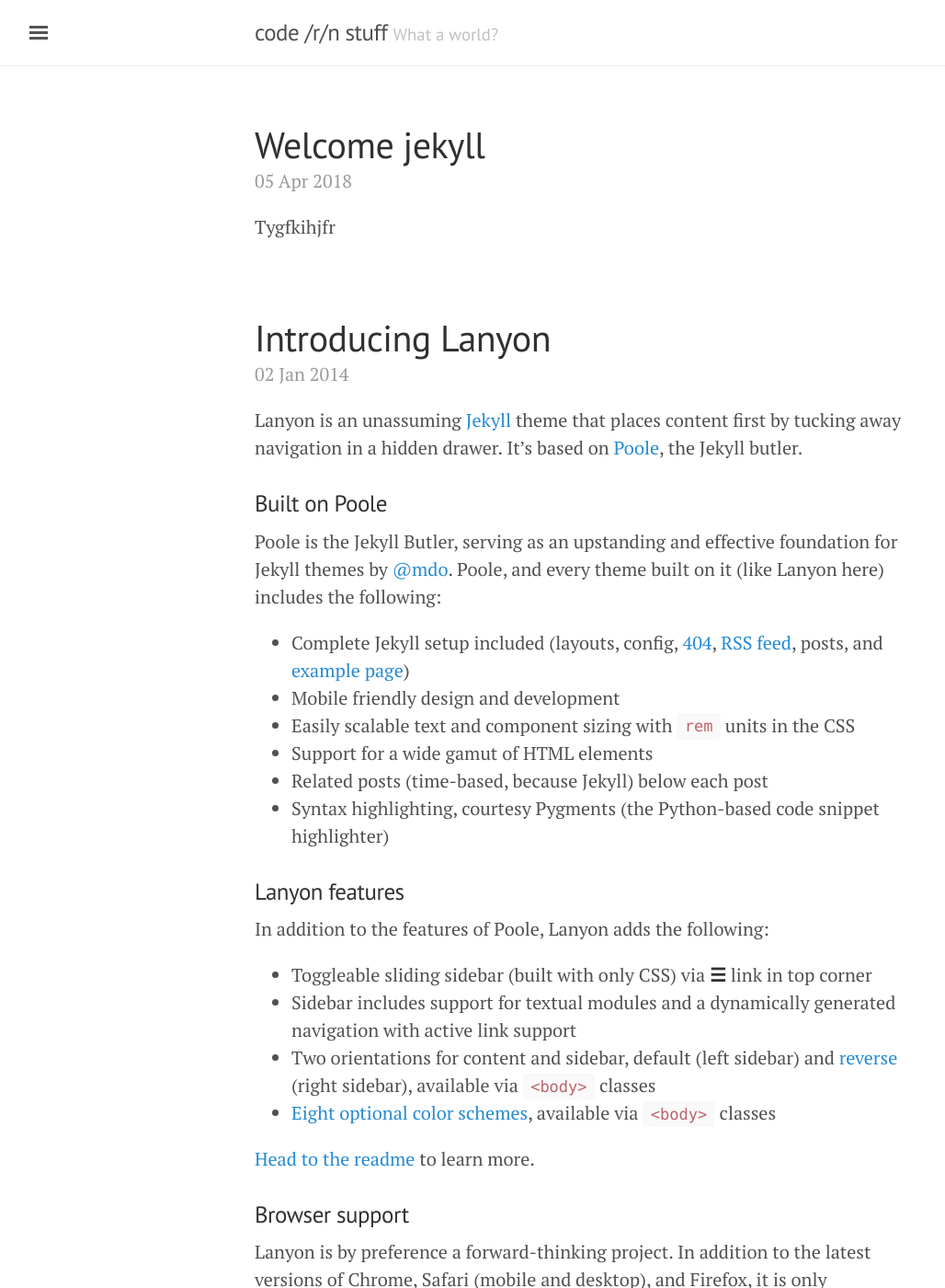
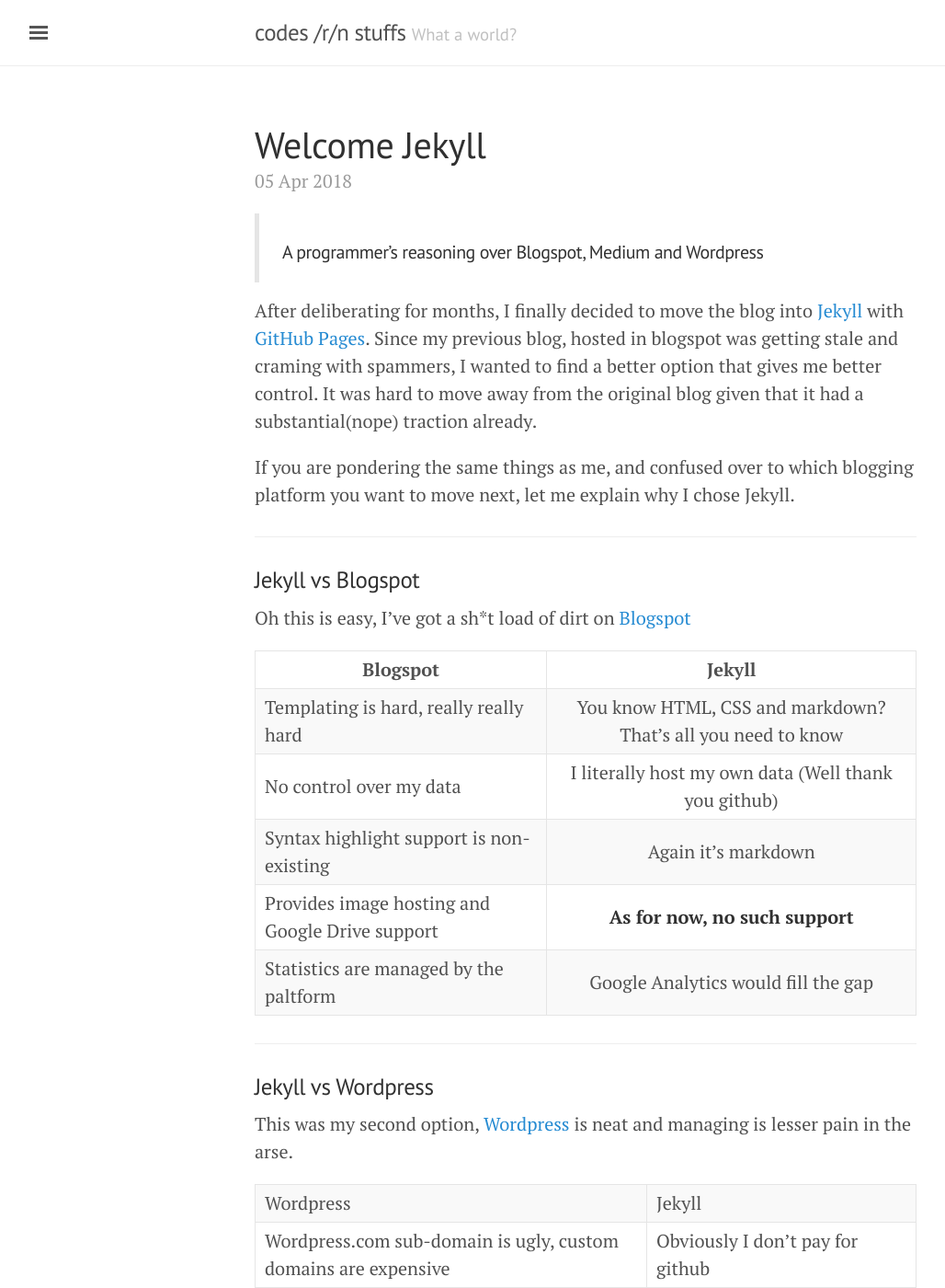
Before and after one commit to ManZzup/blog, a Jekyll site: the page built from index.html, in a window 1280 px wide and 1400 px high. Shown: the whole window at 92% size, without its empty margins (3-1031 px from the left). Built offline with Jekyll 4.4.1, drawn with Linux system fonts in a browser that asks for light colours; the list of posts is cut into pages by our own code; some of the changed text lies outside the part shown.

Commit message:
First blog post

```diff
--- a/_config.yml
+++ b/_config.yml
@@ -5,7 +5,7 @@
 # relative_permalinks: true
 
 # Setup
-title:               code /r/n stuff
+title:               codes /r/n stuffs
 tagline:             'What a world?'
 description:         'Drinks coffee and makes things happen'
 url:                 http://manujiththecoder.me
--- a/_layouts/default.html
+++ b/_layouts/default.html
@@ -43,5 +43,9 @@
         }, false);
       })(document);
     </script>
+
+    {% if jekyll.environment == 'production' %}
+    {% include analytics.html %}
+    {% endif %}
   </body>
 </html>
--- a/_posts/2013-12-31-whats-jekyll.md
+++ /dev/null
@@ -1,12 +0,0 @@
----
-layout: post
-title: What's Jekyll?
----
-
-[Jekyll](http://jekyllrb.com) is a static site generator, an open-source tool for creating simple yet powerful websites of all shapes and sizes. From [the project's readme](https://github.com/mojombo/jekyll/blob/master/README.markdown):
-
-  > Jekyll is a simple, blog aware, static site generator. It takes a template directory [...] and spits out a complete, static website suitable for serving with Apache or your favorite web server. This is also the engine behind GitHub Pages, which you can use to host your project’s page or blog right here from GitHub.
-
-It's an immensely useful tool and one we encourage you to use here with Lanyon.
-
-Find out more by [visiting the project on GitHub](https://github.com/mojombo/jekyll).
--- a/_posts/2014-01-01-example-content.md
+++ /dev/null
@@ -1,122 +0,0 @@
----
-layout: post
-title: Example content
----
-
-
-<div class="message">
-  Howdy! This is an example blog post that shows several types of HTML content supported in this theme.
-</div>
-
-Cum sociis natoque penatibus et magnis <a href="#">dis parturient montes</a>, nascetur ridiculus mus. *Aenean eu leo quam.* Pellentesque ornare sem lacinia quam venenatis vestibulum. Sed posuere consectetur est at lobortis. Cras mattis consectetur purus sit amet fermentum.
-
-> Curabitur blandit tempus porttitor. Nullam quis risus eget urna mollis ornare vel eu leo. Nullam id dolor id nibh ultricies vehicula ut id elit.
-
-Etiam porta **sem malesuada magna** mollis euismod. Cras mattis consectetur purus sit amet fermentum. Aenean lacinia bibendum nulla sed consectetur.
-
-## Inline HTML elements
-
-HTML defines a long list of available inline tags, a complete list of which can be found on the [Mozilla Developer Network](https://developer.mozilla.org/en-US/docs/Web/HTML/Element).
-
-- **To bold text**, use `<strong>`.
-- *To italicize text*, use `<em>`.
-- Abbreviations, like <abbr title="HyperText Markup Langage">HTML</abbr> should use `<abbr>`, with an optional `title` attribute for the full phrase.
-- Citations, like <cite>&mdash; Mark otto</cite>, should use `<cite>`.
-- <del>Deleted</del> text should use `<del>` and <ins>inserted</ins> text should use `<ins>`.
-- Superscript <sup>text</sup> uses `<sup>` and subscript <sub>text</sub> uses `<sub>`.
-
-Most of these elements are styled by browsers with few modifications on our part.
-
-## Heading
-
-Vivamus sagittis lacus vel augue rutrum faucibus dolor auctor. Duis mollis, est non commodo luctus, nisi erat porttitor ligula, eget lacinia odio sem nec elit. Morbi leo risus, porta ac consectetur ac, vestibulum at eros.
-
-### Code
-
-Cum sociis natoque penatibus et magnis dis `code element` montes, nascetur ridiculus mus.
-
-{% highlight js %}
-// Example can be run directly in your JavaScript console
-
-// Create a function that takes two arguments and returns the sum of those arguments
-var adder = new Function("a", "b", "return a + b");
-
-// Call the function
-adder(2, 6);
-// > 8
-{% endhighlight %}
-
-Aenean lacinia bibendum nulla sed consectetur. Etiam porta sem malesuada magna mollis euismod. Fusce dapibus, tellus ac cursus commodo, tortor mauris condimentum nibh, ut fermentum massa.
-
-### Lists
-
-Cum sociis natoque penatibus et magnis dis parturient montes, nascetur ridiculus mus. Aenean lacinia bibendum nulla sed consectetur. Etiam porta sem malesuada magna mollis euismod. Fusce dapibus, tellus ac cursus commodo, tortor mauris condimentum nibh, ut fermentum massa justo sit amet risus.
-
-* Praesent commodo cursus magna, vel scelerisque nisl consectetur et.
-* Donec id elit non mi porta gravida at eget metus.
-* Nulla vitae elit libero, a pharetra augue.
-
-Donec ullamcorper nulla non metus auctor fringilla. Nulla vitae elit libero, a pharetra augue.
-
-1. Vestibulum id ligula porta felis euismod semper.
-2. Cum sociis natoque penatibus et magnis dis parturient montes, nascetur ridiculus mus.
-3. Maecenas sed diam eget risus varius blandit sit amet non magna.
-
-Cras mattis consectetur purus sit amet fermentum. Sed posuere consectetur est at lobortis.
-
-<dl>
-  <dt>HyperText Markup Language (HTML)</dt>
-  <dd>The language used to describe and define the content of a Web page</dd>
-
-  <dt>Cascading Style Sheets (CSS)</dt>
-  <dd>Used to describe the appearance of Web content</dd>
-
-  <dt>JavaScript (JS)</dt>
-  <dd>The programming language used to build advanced Web sites and applications</dd>
-</dl>
-
-Integer posuere erat a ante venenatis dapibus posuere velit aliquet. Morbi leo risus, porta ac consectetur ac, vestibulum at eros. Nullam quis risus eget urna mollis ornare vel eu leo.
-
-### Tables
-
-Aenean lacinia bibendum nulla sed consectetur. Lorem ipsum dolor sit amet, consectetur adipiscing elit.
-
-<table>
-  <thead>
-    <tr>
-      <th>Name</th>
-      <th>Upvotes</th>
-      <th>Downvotes</th>
-    </tr>
-  </thead>
-  <tfoot>
-    <tr>
-      <td>Totals</td>
-      <td>21</td>
-      <td>23</td>
-    </tr>
-  </tfoot>
-  <tbody>
-    <tr>
-      <td>Alice</td>
-      <td>10</td>
-      <td>11</td>
-    </tr>
-    <tr>
-      <td>Bob</td>
-      <td>4</td>
-      <td>3</td>
-    </tr>
-    <tr>
-      <td>Charlie</td>
-      <td>7</td>
-      <td>9</td>
-    </tr>
-  </tbody>
-</table>
-
-Nullam id dolor id nibh ultricies vehicula ut id elit. Sed posuere consectetur est at lobortis. Nullam quis risus eget urna mollis ornare vel eu leo.
-
------
-
-Want to see something else added? <a href="https://github.com/poole/poole/issues/new">Open an issue.</a>
--- a/_posts/2014-01-02-introducing-lanyon.md
+++ /dev/null
@@ -1,38 +0,0 @@
----
-layout: post
-title: Introducing Lanyon
----
-
-Lanyon is an unassuming [Jekyll](http://jekyllrb.com) theme that places content first by tucking away navigation in a hidden drawer. It's based on [Poole](http://getpoole.com), the Jekyll butler.
-
-### Built on Poole
-
-Poole is the Jekyll Butler, serving as an upstanding and effective foundation for Jekyll themes by [@mdo](https://twitter.com/mdo). Poole, and every theme built on it (like Lanyon here) includes the following:
-
-* Complete Jekyll setup included (layouts, config, [404](/404), [RSS feed](/atom.xml), posts, and [example page](/about))
-* Mobile friendly design and development
-* Easily scalable text and component sizing with `rem` units in the CSS
-* Support for a wide gamut of HTML elements
-* Related posts (time-based, because Jekyll) below each post
-* Syntax highlighting, courtesy Pygments (the Python-based code snippet highlighter)
-
-### Lanyon features
-
-In addition to the features of Poole, Lanyon adds the following:
-
-* Toggleable sliding sidebar (built with only CSS) via **☰** link in top corner
-* Sidebar includes support for textual modules and a dynamically generated navigation with active link support
-* Two orientations for content and sidebar, default (left sidebar) and [reverse](https://github.com/poole/lanyon#reverse-layout) (right sidebar), available via `<body>` classes
-* [Eight optional color schemes](https://github.com/poole/lanyon#themes), available via `<body>` classes
-
-[Head to the readme](https://github.com/poole/lanyon#readme) to learn more.
-
-### Browser support
-
-Lanyon is by preference a forward-thinking project. In addition to the latest versions of Chrome, Safari (mobile and desktop), and Firefox, it is only compatible with Internet Explorer 9 and above.
-
-### Download
-
-Lanyon is developed on and hosted with GitHub. Head to the <a href="https://github.com/poole/lanyon">GitHub repository</a> for downloads, bug reports, and features requests.
-
-Thanks!
--- a/_posts/2018-04-05-welcome-jekyll.md
+++ b/_posts/2018-04-05-welcome-jekyll.md
@@ -1,6 +1,57 @@
 ---
 layout: post
-title: Welcome jekyll
+title: Welcome Jekyll
 ---
 
-Tygfkihjfr
+> #### A programmer's reasoning over Blogspot, Medium and Wordpress
+
+After deliberating for months, I finally decided to move the blog into [Jekyll](https://github.com/jekyll/jekyll) with [GitHub Pages](https://pages.github.com/). Since my previous blog, hosted in blogspot was getting stale and craming with spammers, I wanted to find a better option that gives me better control. It was hard to move away from the original blog given that it had a substantial(nope) traction already.
+
+If you are pondering the same things as me, and confused over to which blogging platform you want to move next, let me explain why I chose Jekyll.
+
+------------------
+
+### Jekyll vs Blogspot
+
+Oh this is easy, I've got a sh*t load of dirt on [Blogspot](http://blogspot.com)
+
+| Blogspot        | Jekyll           |
+| ------------- |:-------------:|
+| Templating is hard, really really hard      | You know HTML, CSS and markdown? That's all you need to know |
+| No control over my data      | I literally host my own data (Well thank you github)      |
+| Syntax highlight support is non-existing | Again it's markdown      |
+| Provides image hosting and Google Drive support | **As for now, no such support** |
+| Statistics are managed by the paltform | Google Analytics would fill the gap |
+
+-------------------
+
+### Jekyll vs Wordpress
+
+This was my second option, [Wordpress](https://wordpress.com) is neat and managing is lesser pain in the arse.
+
+| Wordpress | Jekyll |
+| Wordpress.com sub-domain is ugly, custom domains are expensive | Obviously I don't pay for github |
+| External hosting is also expensive | Not expensive
+| Platform is bulky, I just need a simple text editor with syntax highlighting | You get that and no more |
+| Provides a easy access CMS dashboard | **All I get is a text-editor for managing content** |
+| Images *sigh* | **No Image hosting** |
+
+--------------------
+
+### Jekyll vs Medium
+
+Honestly, I only touched [Medium](https://medium.com/) to see what's the hype about it. The platform is beautiful and easy but repuslsively restricting.
+
+| Medium | Jekyll |
+| Restricted AF | Nada- No restrictions |
+| Can't use custom domains | Can, obviously |
+| More exposure, I think | **Ain't nobody coming to check this organically** |
+
+--------------------
+
+Makes sense now I guess for my selection. In summary what lacks in Jekyll are those
+1. No image hosting support (I mean you can manually host of course)
+2. No easy content management
+3. No automated exposure to your content
+
+Given the pro's it gives, I'd stick with Jekyll and will see how I can minimize the above issues. May be a plugin or two might get in the way.
```
Also changed, not shown: _includes/analytics.html (added, +9 -0 lines).
